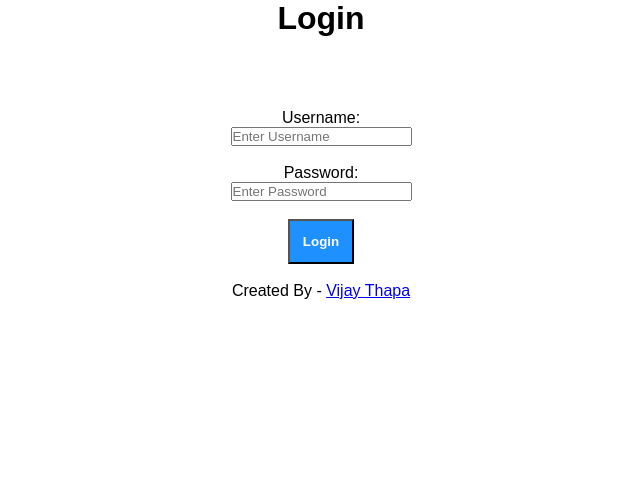
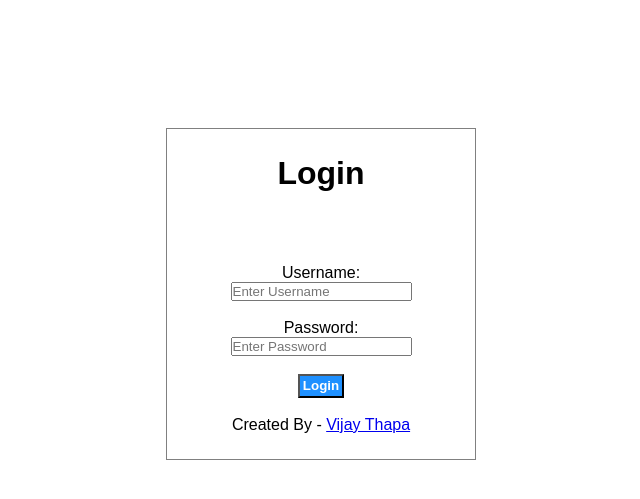
Before and after one commit to asgerami/FOOD-DELIVERY, a PHP site: page /food-delivery/admin/login.php in a window 1280 px wide. Shown: the top 499 px of the page, without its empty margins (319-959 px from the left). Run offline with PHP 8.4, Linux system fonts and the light colour scheme; some libraries are stand-ins or nearby versions.

Commit message:
Update admin.css

```diff
--- a/css/admin.css
+++ b/css/admin.css
@@ -120,3 +120,9 @@ table tr td{
     background-color: #ff4757;
     color: white;
 }
+.login  {
+border: 1px solid gray;
+width: 20%;
+margin: 10% auto;
+padding: 2%;
+}
```
